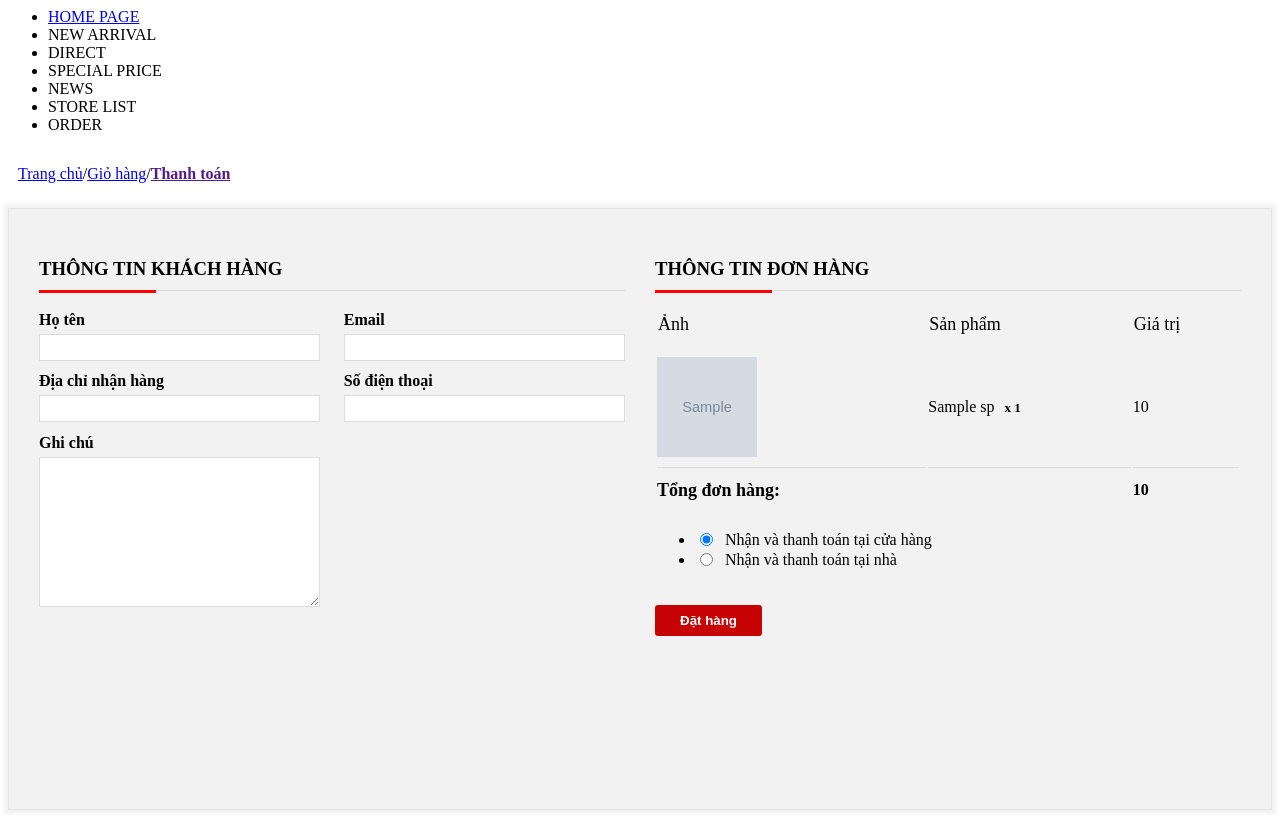
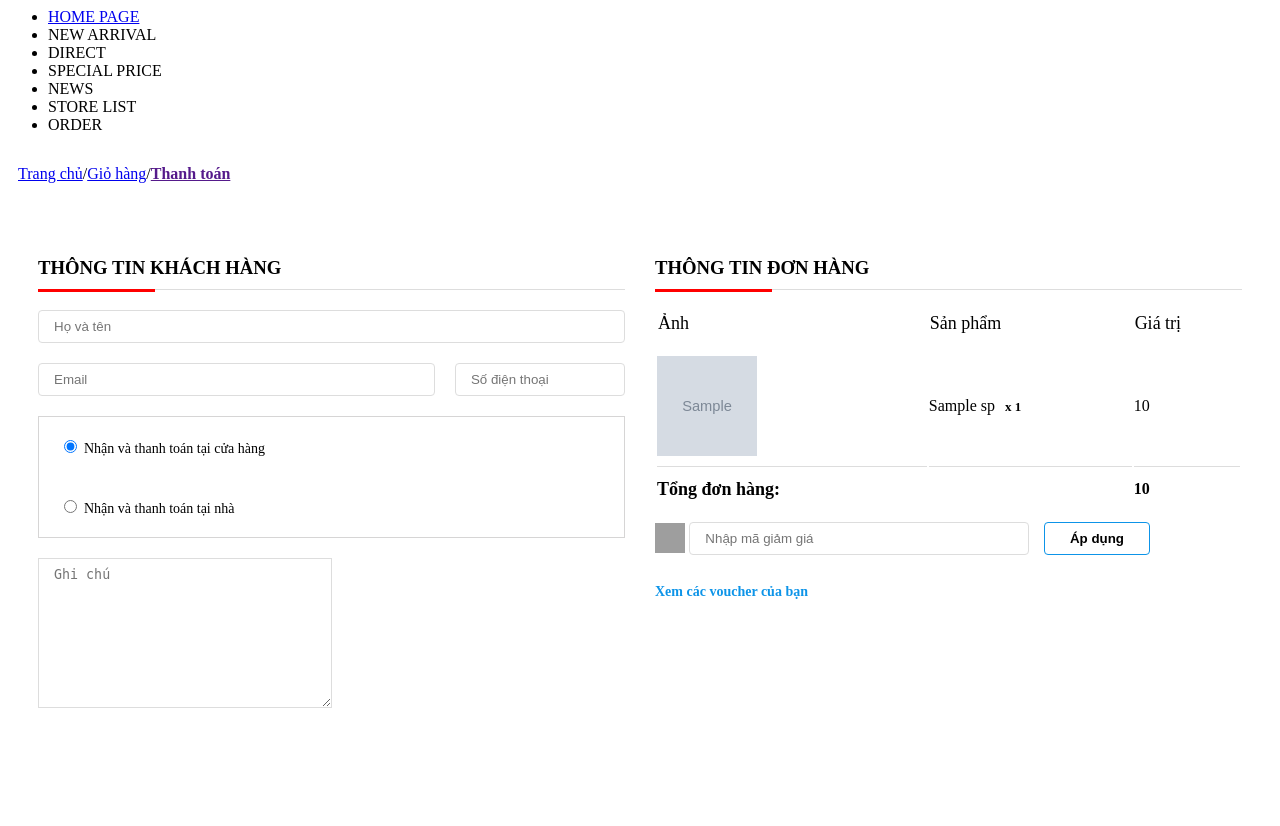
Before and after one commit to thaile1323/duan1, a PHP site: template view/product_checkout.php in a window 1280 px wide. After the commit the page ends 708 px from the top, so only its background shows below. Run offline with PHP 8.4, Linux system fonts and the light colour scheme; the template is opened without the code that fills it: most values are stand-ins (such as "Sample title", 1, 10 or a date in 2020); grey boxes marked "Sample" are stand-in pictures; grey boxes are pictures that could not be loaded.

Commit message:
add checkout page

```diff
--- a/view/product_checkout.php
+++ b/view/product_checkout.php
@@ -35,25 +35,30 @@
             <div id="custom-info-wp" class="fl-left">
                 <h3 class="title">THÔNG TIN KHÁCH HÀNG</h3>
                 <div class="detail">
-                    <div class="field-wp">
-                        <label>Họ tên</label>
-                        <input type="text" name="fullname" id="fullname" required>
+                    <div class="input_name">
+                        <input type="text" name="fullname" id="fullname" placeholder="Họ và tên" required>
                     </div>
-                    <div class="field-wp">
-                        <label>Email</label>
-                        <input type="email" name="email" id="email" required>
+                    <div class="input_group_info">
+                        <div class="email">
+                            <input type="email" name="email" id="email" placeholder="Email" required>
+                        </div>
+                        <div class="tel">
+                            <input type="tel" name="tel" id="tel" placeholder="Số điện thoại" required>
+                        </div>
                     </div>
-                    <div class="field-wp">
-                        <label>Địa chỉ nhận hàng</label>
-                        <input type="text" name="address" id="address" required>
+                    <div class="input_address">
+                        <div class="cod">
+                            <input type="radio" checked="checked" id="direct-payment" name="payment-method"
+                            value="direct-payment">
+                            <label for="direct-payment">Nhận và thanh toán tại cửa hàng</label>
+                        </div>
+                        <div class="at_shop">
+                            <input type="radio" id="payment-home" name="payment-method" value="payment-home">
+                            <label for="payment-home">Nhận và thanh toán tại nhà</label>
+                        </div>
                     </div>
-                    <div class="field-wp">
-                        <label>Số điện thoại</label>
-                        <input type="tel" name="tel" id="tel" required>
-                    </div>
-                    <div class="field-wp">
-                        <label>Ghi chú</label>
-                        <textarea name="note"></textarea>
+                    <div class="input_note">
+                        <textarea name="note" placeholder="Ghi chú"></textarea>
                     </div>
                 </div>
             </div>
@@ -108,22 +113,21 @@
                             </tfoot>
                         <?php endif;?>
                     </table>
-                    <div id="payment-checkout-wp">
-                        <ul id="payment_methods">
-                            <li>
-                                <input type="radio" checked="checked" id="direct-payment" name="payment-method"
-                                    value="direct-payment">
-                                <label for="direct-payment">Nhận và thanh toán tại cửa hàng</label>
-                            </li>
-                            <li>
-                                <input type="radio" id="payment-home" name="payment-method" value="payment-home">
-                                <label for="payment-home">Nhận và thanh toán tại nhà</label>
-                            </li>
-                        </ul>
+                    <div class="add_voucher">
+                        <div class="voucher_image">
+                            <img src="https://cdn-icons-png.flaticon.com/128/8074/8074470.png">
+                        </div>
+                        <div class="add_code">
+                            <input type="text" name="code" id="code" placeholder="Nhập mã giảm giá">
+                        </div>
+                        <div class="add">
+                            <button>Áp dụng</button>
+                        </div>
                     </div>
-                    <div class="place-order-wp clearfix">
-                        <button type="submit" name="checkout">Đặt hàng</button>
+                    <div class="list_voucher">
+                        <p>Xem các voucher của bạn</p>
                     </div>
+
                 </div>
             </div>
         </div>
--- a/website-user/css/checkout.css
+++ b/website-user/css/checkout.css
@@ -2,14 +2,52 @@
 .checkout-page{
     max-width: 1440px;
     margin: 0 auto;
-    border: 1px solid #e5e5e5;
     margin-top: 10px;
-    background-color: #f2f2f2;
-    box-shadow: #f2f2f2 0 0 4px 4px;
 }
 .section-detail{
     display:flex;
     padding: 30px;
+}
+.detail{
+    display: flex;
+    flex-direction: column;
+}
+input{
+    border-radius: 4px;
+}
+.input_name{
+    margin-bottom: 20px;
+}
+.input_group_info{
+    display: flex;
+    margin-bottom: 20px;
+}
+.email{
+    width: 70%;
+    margin-right: 20px;
+}
+.tel{
+    width: 30%
+}
+.input_address{
+    margin-bottom: 20px;
+}
+.input_address > div{
+    padding: 20px;
+}
+.input_address label{
+    font-size: 14px;
+}
+.cod{
+    border: 1px solid #d6d5d5;
+    border-bottom: none;
+}
+.at_shop{
+    border: 1px solid #d6d5d5;
+    border-top: none;
+}
+.input_note{
+    width: 50%;
 }
 .checkout-page > div {
     flex: 1;
@@ -37,6 +75,47 @@
     width: 20%;
     background-color: red;
 }
+.add_voucher{
+    display: flex;
+    align-items: center;
+    margin-top: 10px;
+}
+.voucher_image{
+    width: 5%;
+    margin-right: 5px;
+}
+.voucher_image img{
+    width: 30px;
+    height: 30px;
+}
+.add_code{
+    width: 60%
+}
+.add{
+    width: 35%;
+    margin-left: 15px;
+}
+.add button{
+    padding: 8px 25px;
+    border: 1px solid rgb(13, 148, 232);
+    border-radius: 4px;
+    background-color: #fff;
+    font-weight: 600;
+}
+.add button:hover{
+    background-color: rgb(13, 148, 232);
+    border: 1px solid #fff;
+    color: #fff;
+    font-weight: 600;
+}
+.list_voucher{
+    margin-top: 15px;
+}
+.list_voucher p{
+    font-weight: 600;
+    font-size: 14px;
+    color: rgb(13, 148, 232);
+}
 #order-review-wp{ width: 50%;}
 #order-review-wp .shop-table{ width: 100%; text-align: left;}
 #order-review-wp .shop-table thead tr{ border-bottom: 1px solid #ddd;}
@@ -61,38 +140,24 @@
     padding: 10px 0px;
     font-family: 'Montserrat Bold';
 }
-#payment-checkout-wp{ margin-top: 10px;}
-#payment-checkout-wp #payment_methods li input[type="radio"]{
-    position: relative;
-    top: 1px;
-}
-#payment-checkout-wp #payment_methods li label{
-    display: inline-block;
-    padding-left: 5px;
-}
-.field-wp{
-    float: left;
-    width: 48%;
-    margin-right: 4%;
-    margin-bottom: 2%;
-}
 .field-wp:nth-child(2n){ margin-right: 0;}
 .field-wp label{ display: block; font-weight: 700; margin-bottom: 5px;}
 #checkout-wp input[type="text"], #checkout-wp input[type="email"],#checkout-wp input[type="tel"], textarea{
     width: 100%;
     max-width: 100%;
     border: 1px solid #ddd;
-    padding: 5px 15px;
+    padding: 8px 15px;
 }
 textarea{ min-height: 150px;}
 .place-order-wp button{
     border: none;
     outline: none;
-    background: #c70303;
+    background-color: rgb(13, 148, 232);
+    border: 1px solid #fff;
     color: #fff;
     font-weight: 600;
     padding: 8px 25px;
-    margin-top: 20px;
+    margin-top: 15px;
     border-radius: 3px;
 }
-.place-order-wp button:hover{ background: #040404;}
+.place-order-wp button:hover{ background: #fff; color: #040404; border: 1px solid rgb(13, 148, 232);}
```
